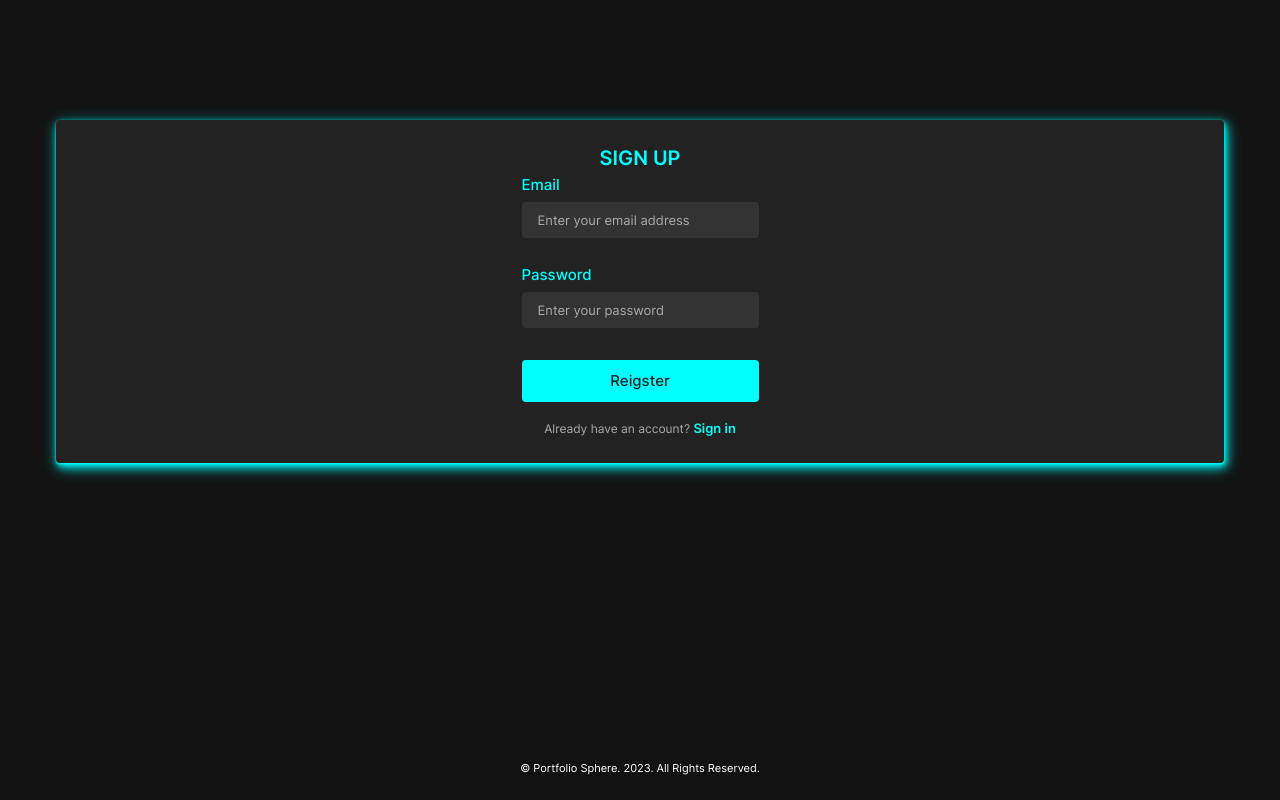
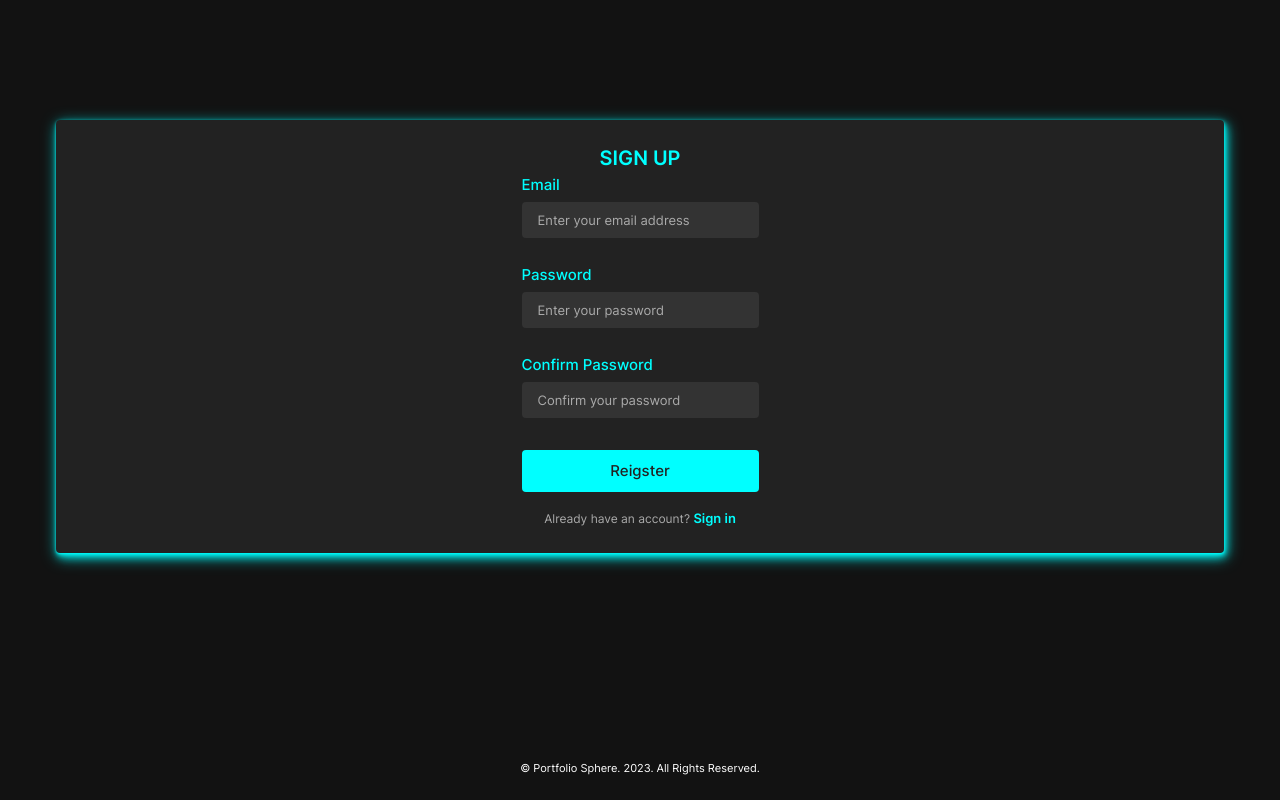
Before and after one commit to TristanJgn/portfolio-sphere, a React (Create React App) app: page /register in a window 1280 px wide. Shown: the part 590-1390 px from the top of the page. Built offline with nearby package versions, Linux system fonts and the light colour scheme.

Commit message:
adds confirm password input field and dyanmic logic to error messages

```diff
--- a/src/Pages/Register/Register.js
+++ b/src/Pages/Register/Register.js
@@ -6,8 +6,10 @@ import "./Register.scss";
 function Register() {
   const [email, setEmail] = useState("");
   const [password, setPassword] = useState("");
+  const [confirmPassword, setConfirmPassword] = useState("");
   const [validEmail, setValidEmail] = useState(false);
   const [validPassword, setValidPassword] = useState(false);
+  const [validConfirmPassword, setValidConfirmPassword] = useState(false);
 
   const handleChangeEmail = (event) => {
     setEmail(event.target.value);
@@ -15,6 +17,10 @@ function Register() {
 
   const handleChangePassword = (event) => {
     setPassword(event.target.value);
+  };
+
+  const handleChangeConfirmPassword = (event) => {
+    setConfirmPassword(event.target.value);
   };
 
   const validateForm = () => {
@@ -41,6 +47,19 @@ function Register() {
       isFormValid = false;
     } else {
       setValidPassword(true);
+    }
+
+    // Check confirm password
+    if (!confirmPassword) {
+      setValidConfirmPassword("error");
+      isFormValid = false;
+    }
+    // Check that passwords match
+    else if (confirmPassword !== password) {
+      setValidConfirmPassword("error");
+      isFormValid = false;
+    } else {
+      setValidConfirmPassword(true);
     }
 
     // Check that every field is valid
@@ -84,9 +103,14 @@ function Register() {
               />
               <h3 className="register-form-error__message">
                 {`${
-                  email && validEmail === "error"
+                  email &&
+                  !email.match(
+                    /^([a-zA-Z\d.-]+)@([a-zA-Z\d]+)\.([a-zA-z]{2,10})$/
+                  )
                     ? "Please enter a valid email"
-                    : "This field is required"
+                    : !email
+                    ? "This field is required"
+                    : "Valid email, resubmit form"
                 }`}
               </h3>
             </div>
@@ -121,6 +145,45 @@ function Register() {
               </h3>
             </div>
           </div>
+          <div className="register-form__input-group">
+            <label className="register-form__label" htmlFor="confirmPassword">
+              Confirm Password
+            </label>
+            <input
+              className={`register-form__input ${
+                validConfirmPassword === "error"
+                  ? "register-form__input--error"
+                  : ""
+              }`}
+              type="password"
+              id="confirmPassword"
+              name="confirmPassword"
+              placeholder="Confirm your password"
+              value={confirmPassword}
+              onChange={handleChangeConfirmPassword}
+            ></input>
+            <div
+              className={`register-form-error ${
+                validConfirmPassword === "error"
+                  ? "register-form-error--show"
+                  : ""
+              }`}
+            >
+              <img
+                className="register-form-error__icon"
+                src={errorIcon}
+                alt="error icon"
+              />
+              <h3 className="register-form-error__message">
+                {`${
+                  !confirmPassword ? "This field is required" :
+                  !password || (password && confirmPassword !== password)
+                    ? "Passwords do not match"
+                    : "Matching, resubmit form"
+                }`}
+              </h3>
+            </div>
+          </div>
           <button className="register-form__button">Reigster</button>
         </form>
         <h3 className="register-form-container__subtext">
```
